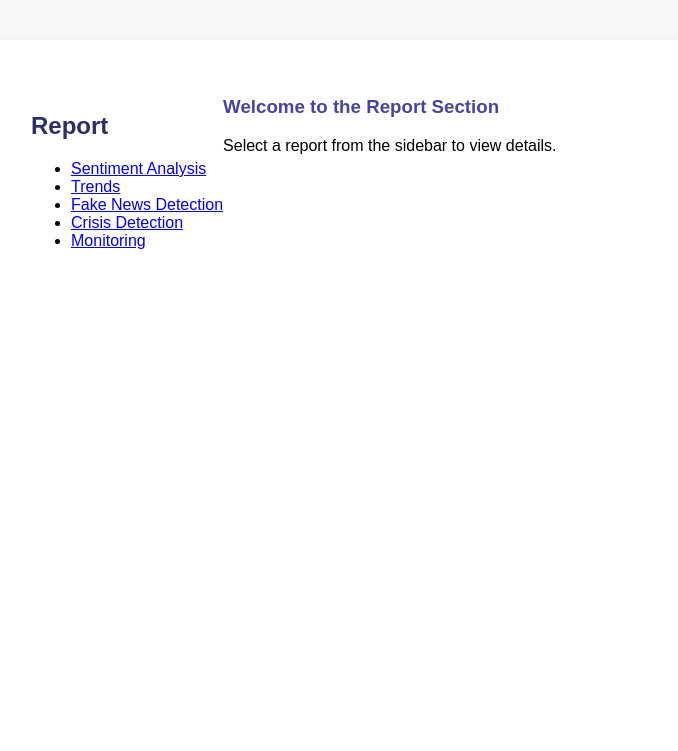
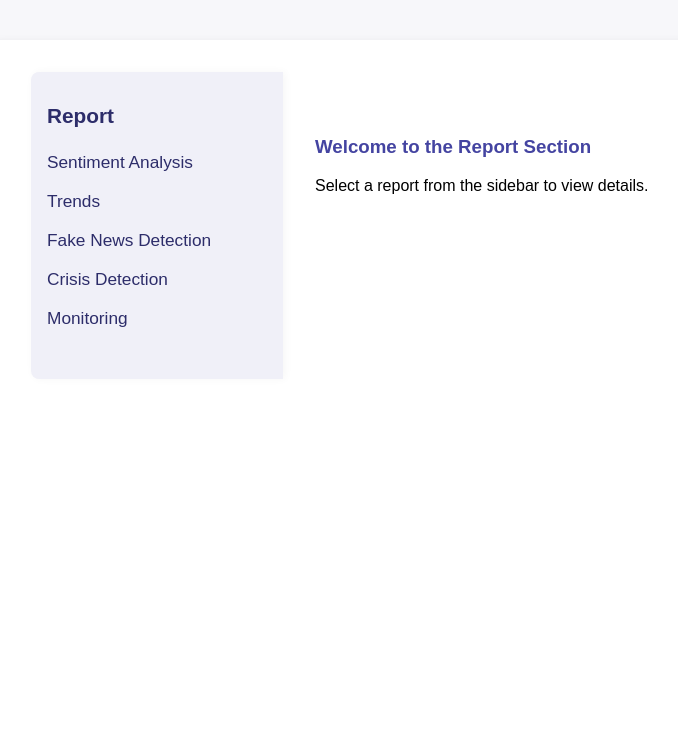
Before and after one commit to Prathameshsci369/Multiverse-Insights, a Flask app: template flask_app/templates/report.html in a window 1280 px wide. Shown: the top 751 px of the page, without its empty margins (159-837 px from the left). Run offline with Flask 3, Linux system fonts and the light colour scheme; the template is opened without the code that fills it, so the values that code supplies are empty.

Commit message:
Update style.css
updae the ui on the report

```diff
--- a/flask_app/static/style.css
+++ b/flask_app/static/style.css
@@ -87,3 +87,46 @@ th {
 .button:hover {
     background: #4444a1;
 }
+.sidebar {
+    min-width: 220px;
+    background: #f0f0f8;
+    padding: 32px 16px 32px 16px;
+    border-radius: 8px 0 0 8px;
+    box-shadow: 2px 0 8px rgba(0,0,0,0.04);
+    height: 100%;
+    position: sticky;
+    top: 40px;
+}
+.sidebar h2 {
+    margin-top: 0;
+    color: #2d2d6a;
+    font-size: 1.3rem;
+    margin-bottom: 24px;
+}
+.sidebar ul {
+    list-style: none;
+    padding: 0;
+}
+.sidebar ul li {
+    margin-bottom: 18px;
+}
+.sidebar ul li a {
+    color: #2d2d6a;
+    text-decoration: none;
+    font-weight: 500;
+    font-size: 1.08rem;
+    transition: color 0.2s;
+}
+.sidebar ul li a.active, .sidebar ul li a:hover {
+    color: #fff;
+    background: #2d2d6a;
+    padding: 6px 16px;
+    border-radius: 4px;
+}
+.main-content {
+    flex: 1;
+    padding: 40px 32px;
+    background: #fff;
+    border-radius: 0 8px 8px 0;
+    min-height: 400px;
+}
```
